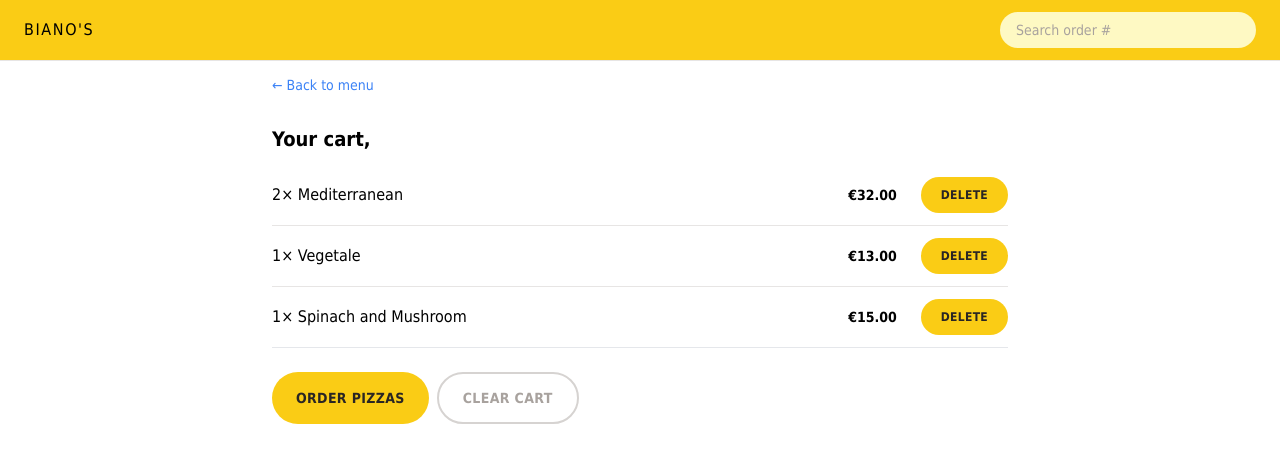
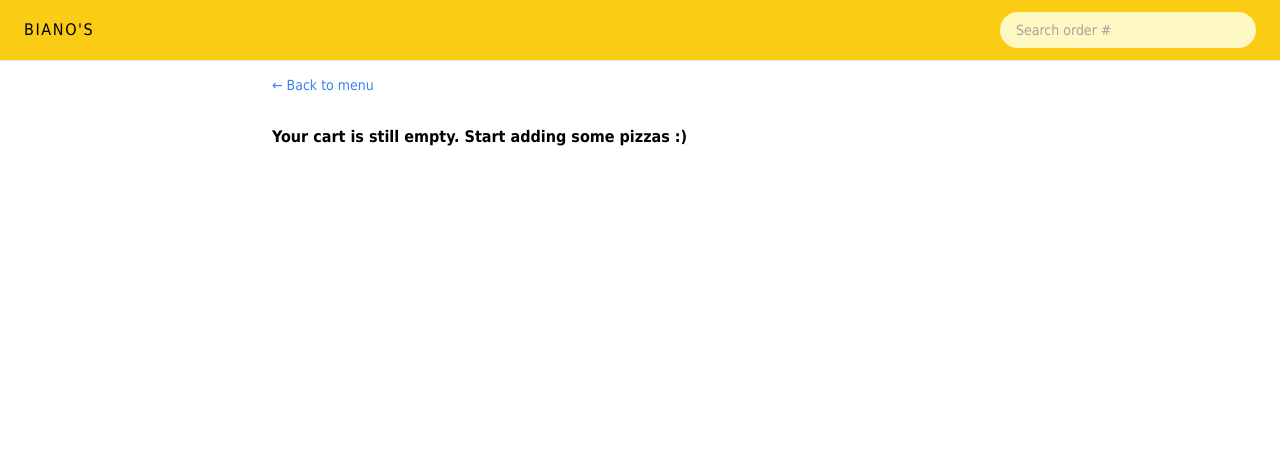
Before and after one commit to Samuel-Bonghanoy/Meshi, a React (Vite) app: page /cart in a window 1280 px wide. Shown: the top 462 px of the page. Built offline with nearby package versions, Linux system fonts and the light colour scheme.

Commit message:
feat: edited cartSlice

```diff
--- a/src/features/cart/Cart.jsx
+++ b/src/features/cart/Cart.jsx
@@ -1,27 +1,28 @@
-import { Link } from "react-router-dom";
-import LinkButton from "../../ui/LinkButton";
-import Button from "../../ui/Button";
-import CartItem from "./CartItem";
-import { useSelector } from "react-redux";
+import LinkButton from '../../ui/LinkButton';
+import Button from '../../ui/Button';
+import CartItem from './CartItem';
+import { useDispatch, useSelector } from 'react-redux';
+import { clearCart, getCart } from './cartSlice';
+import EmptyCart from './EmptyCart';
 
 const fakeCart = [
   {
     pizzaId: 12,
-    name: "Mediterranean",
+    name: 'Mediterranean',
     quantity: 2,
     unitPrice: 16,
     totalPrice: 32,
   },
   {
     pizzaId: 6,
-    name: "Vegetale",
+    name: 'Vegetale',
     quantity: 1,
     unitPrice: 13,
     totalPrice: 13,
   },
   {
     pizzaId: 11,
-    name: "Spinach and Mushroom",
+    name: 'Spinach and Mushroom',
     quantity: 1,
     unitPrice: 15,
     totalPrice: 15,
@@ -29,9 +30,11 @@
 ];
 
 function Cart() {
-  const cart = fakeCart;
+  const cart = useSelector(getCart);
+  const dispatch = useDispatch();
   const username = useSelector((state) => state.user.username);
 
+  if (!cart.length) return <EmptyCart />;
   return (
     <div className="px-4 py-3">
       <LinkButton to="/menu">&larr; Back to menu</LinkButton>
@@ -49,7 +52,9 @@
           Order pizzas
         </Button>
 
-        <Button type="secondary">Clear cart</Button>
+        <Button onClick={() => dispatch(clearCart())} type="secondary">
+          Clear cart
+        </Button>
       </div>
     </div>
   );
--- a/src/features/cart/EmptyCart.jsx
+++ b/src/features/cart/EmptyCart.jsx
@@ -1,11 +1,14 @@
 import { Link } from 'react-router-dom';
+import LinkButton from '../../ui/LinkButton';
 
 function EmptyCart() {
   return (
-    <div>
-      <Link to="/menu">&larr; Back to menu</Link>
+    <div className="px-4 py-3">
+      <LinkButton to="/menu">&larr; Back to menu</LinkButton>
 
-      <p>Your cart is still empty. Start adding some pizzas :)</p>
+      <p className="mt-7 font-semibold">
+        Your cart is still empty. Start adding some pizzas :)
+      </p>
     </div>
   );
 }
--- a/src/features/cart/cartSlice.js
+++ b/src/features/cart/cartSlice.js
@@ -40,6 +40,8 @@
   clearCart,
 } = cartSlice.actions;
 
+export const getCart = (state) => state.cart.cart;
+
 export const getTotalCartQuantity = (state) =>
   state.cart.cart.reduce((sum, item) => sum + item.quantity, 0);
 
```
